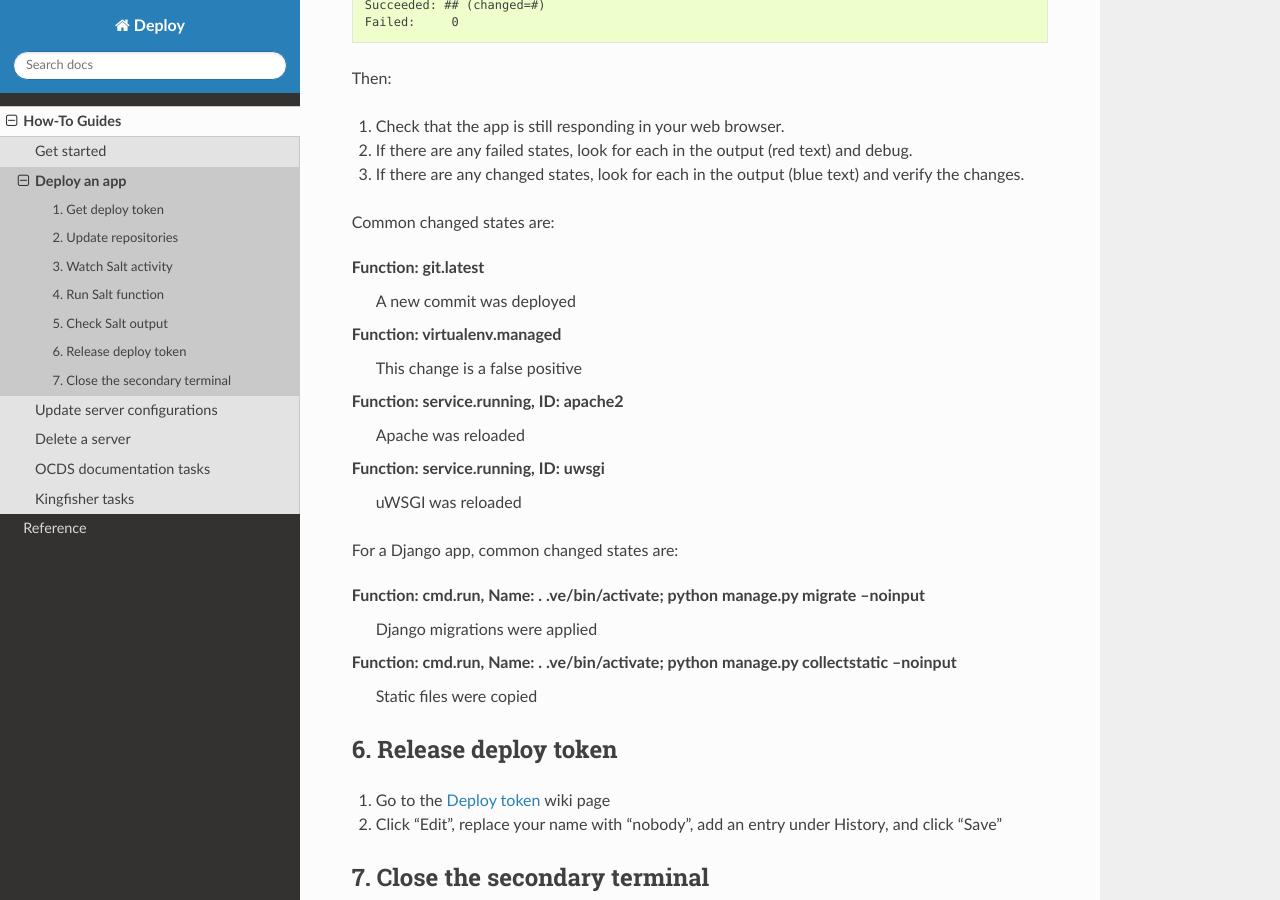
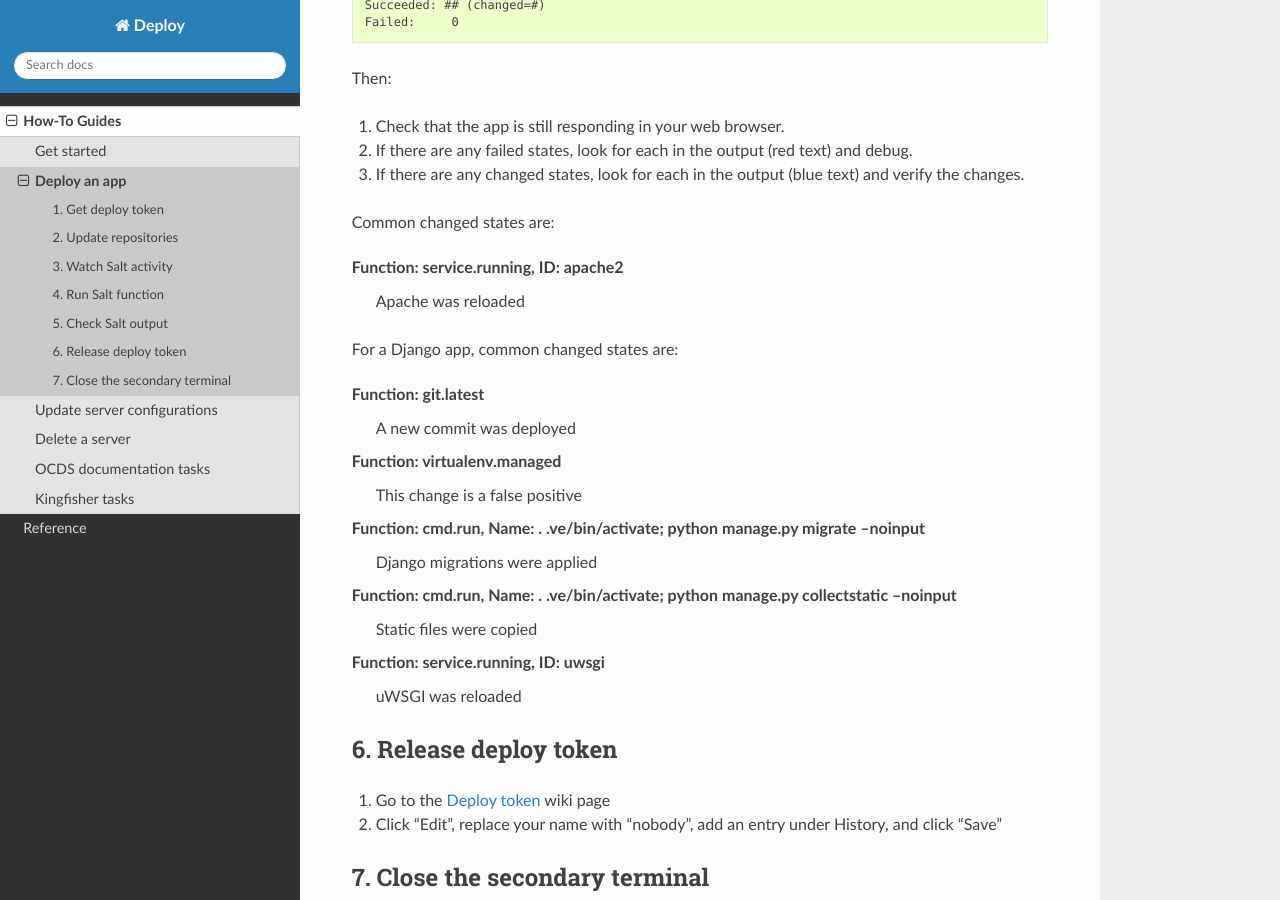
Before and after one commit to open-contracting/deploy, a Sphinx documentation site: the page built from docs/how-to/deploy.rst, in a window 1280 px wide and 900 px high, scrolled down 1907 px. Built offline with Sphinx 7.4.7 and the Read the Docs theme 2.0.0, drawn with Linux system fonts in a browser that asks for light colours.

```diff
--- a/docs/how-to/deploy.rst
+++ b/docs/how-to/deploy.rst
@@ -94,21 +94,21 @@ Then:
 
 Common changed states are:
 
+Function: service.running, ID: apache2
+  Apache was reloaded
+
+For a Django app, common changed states are:
+
 Function: git.latest
   A new commit was deployed
 Function: virtualenv.managed
   This change is a false positive
-Function: service.running, ID: apache2
-  Apache was reloaded
-Function: service.running, ID: uwsgi
-  uWSGI was reloaded
-
-For a Django app, common changed states are:
-
 Function: cmd.run, Name: . .ve/bin/activate; python manage.py migrate --noinput
   Django migrations were applied
 Function: cmd.run, Name: . .ve/bin/activate; python manage.py collectstatic --noinput
   Static files were copied
+Function: service.running, ID: uwsgi
+  uWSGI was reloaded
 
 6. Release deploy token
 -----------------------
```
